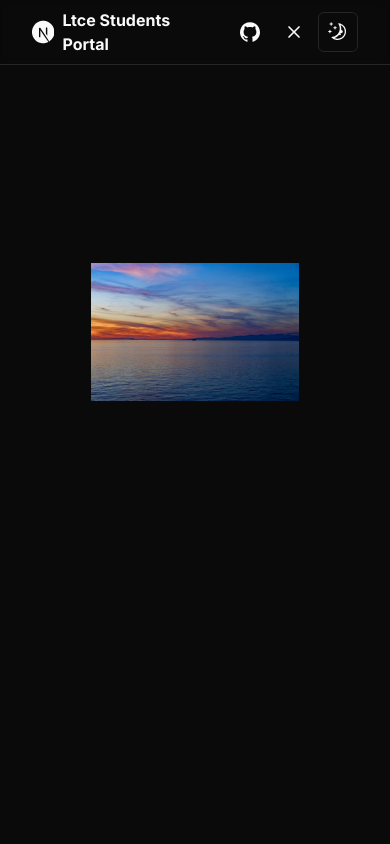
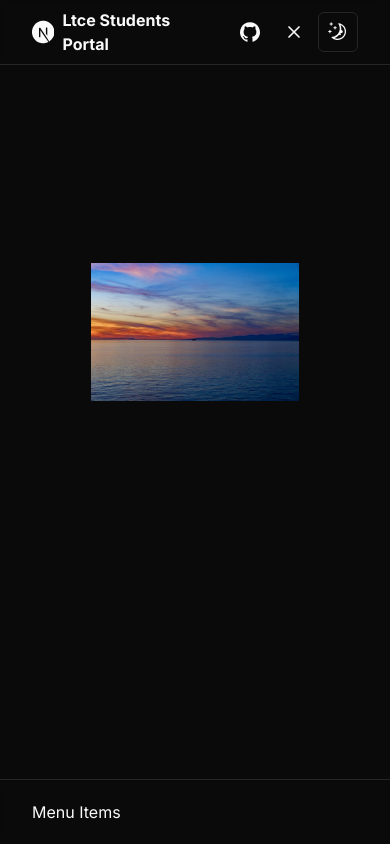
Before and after one commit to TechnicalVidya/portal, a Next.js app: page /events in a window 390 px wide. Built offline with nearby package versions, Linux system fonts and the light colour scheme.

Commit message:
added footer for mobile screens

```diff
--- a/src/app/layout.js
+++ b/src/app/layout.js
@@ -3,6 +3,7 @@ import "./globals.css";
 import { ThemeProvider } from "@/components/theme-provider";
 import { SiteHeader } from "@/components/nav/site-header";
 import ReduxProvider from "@/redux/redux-provider";
+import Footer from "@/components/footer";
 
 const inter = Inter({ subsets: ["latin"] });
 
@@ -20,6 +21,7 @@ export default function RootLayout({ children }) {
           <ThemeProvider attribute="class" defaultTheme="dark">
             <SiteHeader />
             <div className="p-8">{children}</div>
+            <Footer />
           </ThemeProvider>
         </ReduxProvider>
       </body>
--- /dev/null
+++ b/src/components/footer.js
@@ -0,0 +1,15 @@
+"use client";
+import React from "react";
+const Footer = () => {
+  return (
+    <div>
+      <footer className="backdrop-blur-sm bg-backgroundOpac fixed bottom-0 z-40 w-full border-t md:hidden">
+        <div className="container flex h-16 items-center space-x-4 sm:justify-between sm:space-x-0">
+          Menu Items
+        </div>
+      </footer>
+    </div>
+  );
+};
+
+export default Footer;
```
